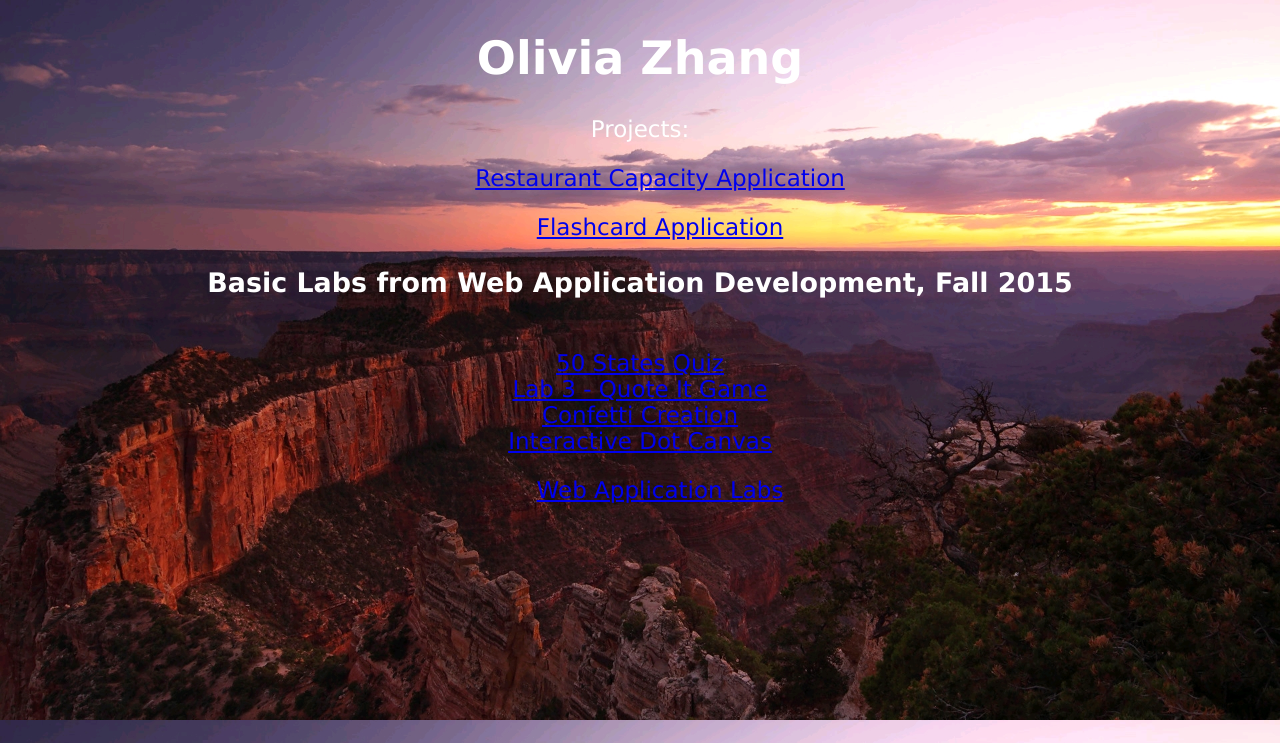
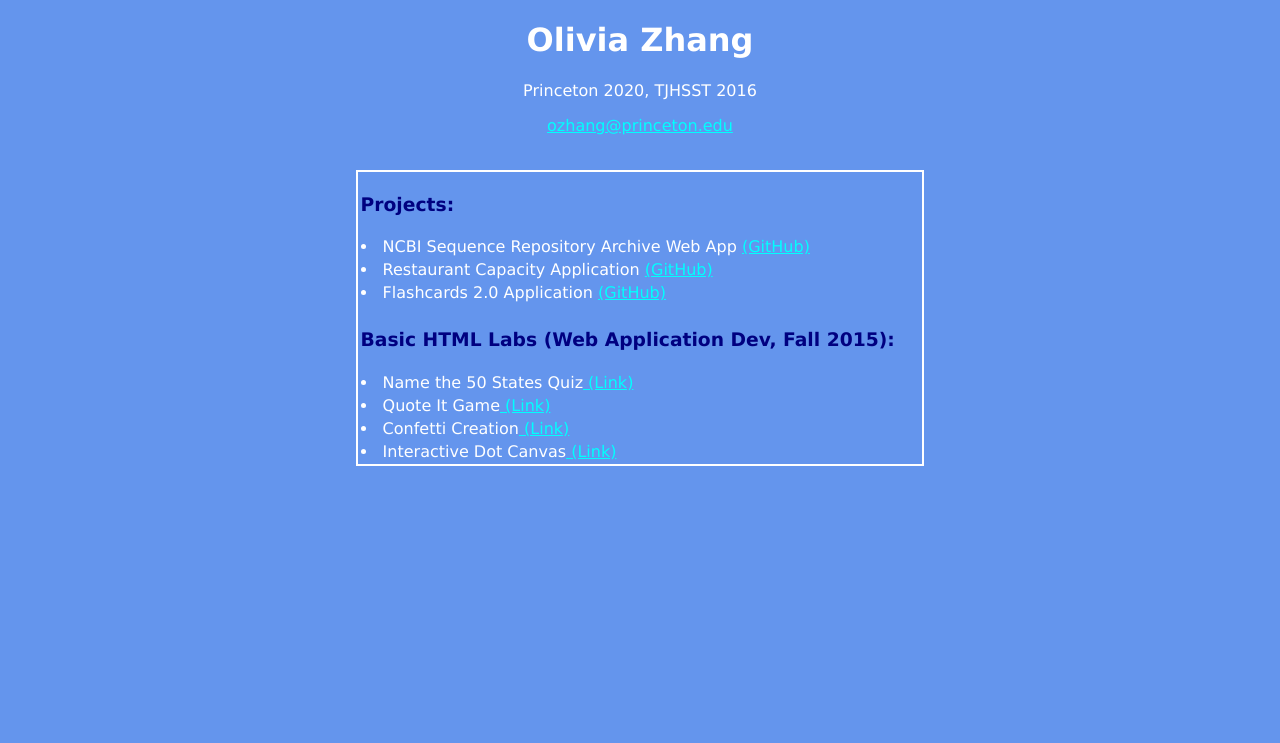
Before and after one commit to oliviazz/oliviazz.github.io, a PHP site: page / in a window 1280 px wide. Shown: the top 743 px of the page. Run offline with PHP 8.4, Linux system fonts and the light colour scheme.

Commit message:
Stylistic Changes

```diff
--- a/WebApp/50states.html
+++ b/WebApp/50states.html
@@ -4,7 +4,7 @@
     <link rel="stylesheet" type="text/css" href="50statesstyle.css">
     </head>
     <body>
-        <a href = "index.html" align = left>Back to main page</a>
+        <a href = "../index.html" align = left>Back to main page</a>
         <h1>Can you name the 20 US Cities with the highest GDPs<a href       ="https://en.wikipedia.org/wiki/List_of_U.S._metropolitan_areas_by_GDP">?</a></h1>
         <h4 id = "turnGreen"><i>Try to complete the task in 5 minutes! Hit "Enter" to try a city</i> </h4>
         <img width="100" height="200"src = "http://images.clipartpanda.com/no-money-sign-clip-art-money-sign.png">
--- a/WebApp/canvas.html
+++ b/WebApp/canvas.html
@@ -5,7 +5,7 @@
 </head>
 <body>
     <br>
-    <a href = "index.html" align = left>Back to main page</a>
+    <a href = "../index.html" align = left>Back to main page</a>
     <h1 id = "title">DRAW ON THE CANVAS!</h1>
    <canvas id="myCanvas" width="800" height="400" style="border:10px solid white; color:white;">
     </canvas>
--- a/WebApp/dotchange.html
+++ b/WebApp/dotchange.html
@@ -4,7 +4,7 @@
     <link rel="stylesheet" type="text/css" href="50statesstyle.css">
 </head>
 <body>
-    <a href = "index.html" align = left>Back to main page</a>
+    <a href = "../index.html" align = left>Back to main page</a>
     <br>
     <h1 id = "title">Dot Selection</h1>
     <br>
--- a/WebApp/quotesGame.html
+++ b/WebApp/quotesGame.html
@@ -5,8 +5,7 @@
      <link rel="stylesheet" type="text/css" href="quotesGameStyle.css">
 </head>
 <body>
-    <a href = "index.html" align = left>Back to main page</a>
-    <br>
+    <a href = "../index.html" align = left>Back to main page</a>
     <h1>Quote It Game</h1>
     <br>
     <table bordercolor = "#FFFFFF" width = "80%" align = "center">
@@ -83,6 +82,7 @@
     function startGame(){
         document.getElementById('entered').disabled = false;
         newQuest();
+    }
 
    function newQuest(){
        hintNum = 0;
--- a/WebApp/quotesGameStyle.css
+++ b/WebApp/quotesGameStyle.css
@@ -2,7 +2,7 @@ body {
     font-family:Geneva, Tahoma, Verdana, sans-serif;
     text-align: center;
     background-size: 100%;
-    font-size: 23px;
+
     color:white;
     background-image: url('mountain.jpg');
     /*background-image: url('http://wallpaperlepi.com/wp-content/uploads/2014/09/Sky-and-Mountain-Sunset-Wallpaper-Android.jpg');/*url('http://intelligenttravel.nationalgeographic.com/files/2015/08/kilimanjaro-above-clouds-sunset-590-590x392.jpg');*/
@@ -88,3 +88,7 @@ input[type="text"].focus {
     text-align: center;
 
 }
+
+a{
+    color:white;
+}
--- a/index.css
+++ b/index.css
@@ -1,22 +1,99 @@
 body {
-    background-color: lightcoral;
-    font-family: "Trebuchet MS", Arial, Helvetica, sans-serif;
+    font-family:Geneva, Tahoma, Verdana, sans-serif;
+    text-align: left;
+    background-size: 100%;
+
+    color:white;
+    background-color: cornflowerblue;
+    //background-image: url('mountain.jpg');
+    /*background-image: url('http://wallpaperlepi.com/wp-content/uploads/2014/09/Sky-and-Mountain-Sunset-Wallpaper-Android.jpg');/*url('http://intelligenttravel.nationalgeographic.com/files/2015/08/kilimanjaro-above-clouds-sunset-590-590x392.jpg');*/
+
+}
+.header{
     text-align: center;
-    background-size: 100%;
-    font-size: 23px;
-    color:white;
-    display: relative;
-    text-shadow: 2px 2px #000000;
-    background-image: url('restaurant_ambiance.jpg');
+}
+table{
+    width:45%;
+    align-items: center;
+    margin:  auto;
+    align-self: center;
+
+}
+#resultTable{
+    width:80%;
+    align: center;
+    BORDERCOLOR: 'FFFFFF';
+    border: 2px;
+
+}
+button {
+  padding:5px;
+  border: 1px solid #FFFFFF;
+  color:#FFFFFF;
+  text-decoration:none;
+  background-color: Transparent;
+  height: 40px;
+  width: 70px;
+  margin-left: 10px;
+  font-size: 15px;
+
+}
+#startButton{
+  padding:5px;
+  border: 1px solid #FFFFFF;
+  color:#FFFFFF;
+  text-decoration:none;
+  background-color: Transparent;
+  height: 40px;
+  margin-left: 10px;
+  font-size: 22px;
+   width: 115px;
+}
+
+#refreshButton{
+  padding:5px;
+  border: 1px solid #FFFFFF;
+  color:#FFFFFF;
+  text-decoration:none;
+  background-color: Transparent;
+  height: 25px;
+  margin-left: 10px;
+  font-size: 10px;
+  position: fixed;
+  bottom:17px;
+    right:45px;
+  width: 100px;
+}
+input[type=text] {
+ align-content: center;
+ padding: 10px;
+    width: 45%;
+    height:40px;
+  border: solid 2px #dcdcdc;
+  transition: box-shadow 0.3s, border 0.3s;
+}
+input[type="text"]:focus,
+input[type="text"].focus {
+  border: solid 1px #66b2ff;
+  box-shadow: 0 0 5px 1px #66b2ff;
+}
+#score{
+  position: fixed;
+  float:right;
+  text-align: right;
+  margin-right:35px;
+  font-size: 55px;
+  bottom: 45px;
+  right:8px;
+}
+
+#quote{
+    height: 125px;
+    align: center;
+    text-align: center;
 
 }
 
-h1 {
-    margin-left: 20px;
-    text-align: center;
-    color:whitesmoke;
+a{
+    color:cyan;
 }
-td{
-    text-align: center;
-
-}
--- a/index.html
+++ b/index.html
@@ -2,29 +2,33 @@
 <html>
     <head>
      <title>Olivia Zhang's Github</title>
-     <link rel="stylesheet" type="text/css" href="WebApp/quotesGameStyle.css">
+     <link rel="stylesheet" type="text/css" href="index.css">
     </head>
 <body>
+    <div class = header>
 <h1>Olivia Zhang </h1>
-<p>Projects: </p>
-    <ul><a href = restApp/index.html/>Restaurant Capacity Application</a></ul>
-    <ul><a href = flashcard-app/index_fc.html>Flashcard Application</a> </ul>
-    <h3> Basic Labs from Web Application Development, Fall 2015 </h3>
-        <br>
-        <a href = "50states.html">50 States Quiz</a>
-        <br>
-        <a href = "WebApp/quotesGame.html">Lab 3 - Quote It Game</a>
-<!--
-        <br>
-        <a href = "domNavigation.html">Lab 4 - DOM Navigation</a>
--->
-        <br>
-        <a href = "WebApp/canvas.html"> Confetti Creation</a>
-        <br>
-        <a href = "WebApp/dotchange.html">Interactive Dot Canvas</a>
+    <p>Princeton 2020, TJHSST 2016</p>
+    <a href = "mailto:ozhang@princeton.edu">ozhang@princeton.edu</a>
+    <br><br>
+    </div>
 
+    <table style = "align-self:left; border: 2px solid white  ">
+     <tr><td><h3><font color = "navy">Projects: </font></h3>   </td></tr>
+        <tr><td><li>NCBI Sequence Repository Archive Web App <a  target="_blank" href = https://github.com/oliviazz/SRAdb-app/>(GitHub)</a></li></td></tr>
+    <tr><td><li>Restaurant Capacity Application <a  target="_blank" href = http://github.com/oliviazz/rest-cap-app/>(GitHub)</a></li></td></tr>
+<tr><td><li>Flashcards 2.0 Application <a  target="_blank" href = http://github.com/oliviazz/flashcard-app/>(GitHub)</a></li></td></tr>
+<tr><td></td></tr>
+    <tr><td><font color = "navy"><h3> Basic HTML Labs (Web Application Dev, Fall 2015): </h3></font></tr>
+        <ul>
+            <tr><td> <li>Name the 50 States Quiz<a href = "50states.html"> (Link)</a></li></td></tr>
+        <tr><td><li>Quote It Game<a href = "WebApp/quotesGame.html"> (Link)</a></li></td></tr>
+            <tr><td> <li>Confetti Creation<a href = "WebApp/canvas.html"> (Link)</a></li></td></tr>
+            <tr><td> <li>Interactive Dot Canvas<a href = "WebApp/dotchange.html"> (Link)</a></li></td></tr>
+         </ul>
+    </td>
+</tr>
+</table>
 
-    <ul><a href = WebApp/index.html>Web Application Labs</a> </ul>
 
 </body>
 </html>
```
